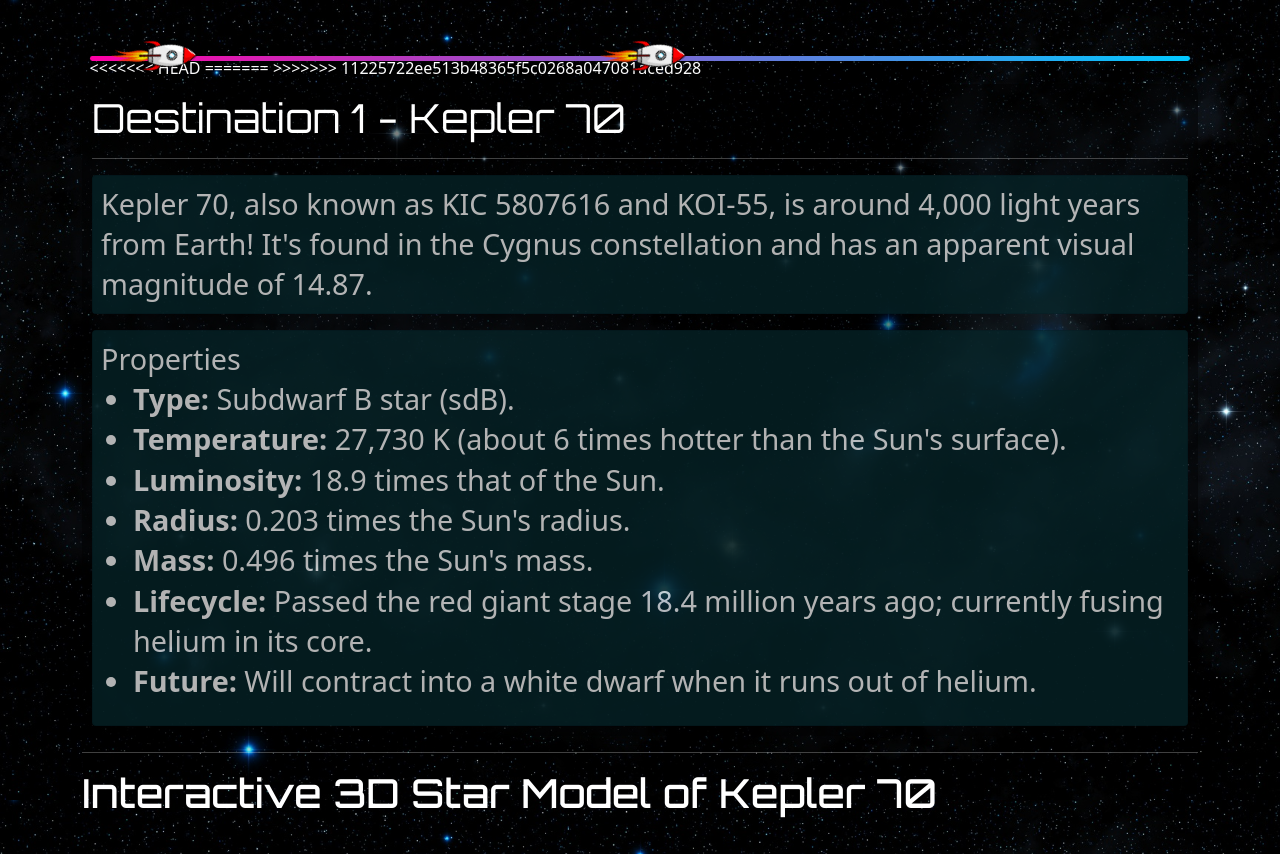
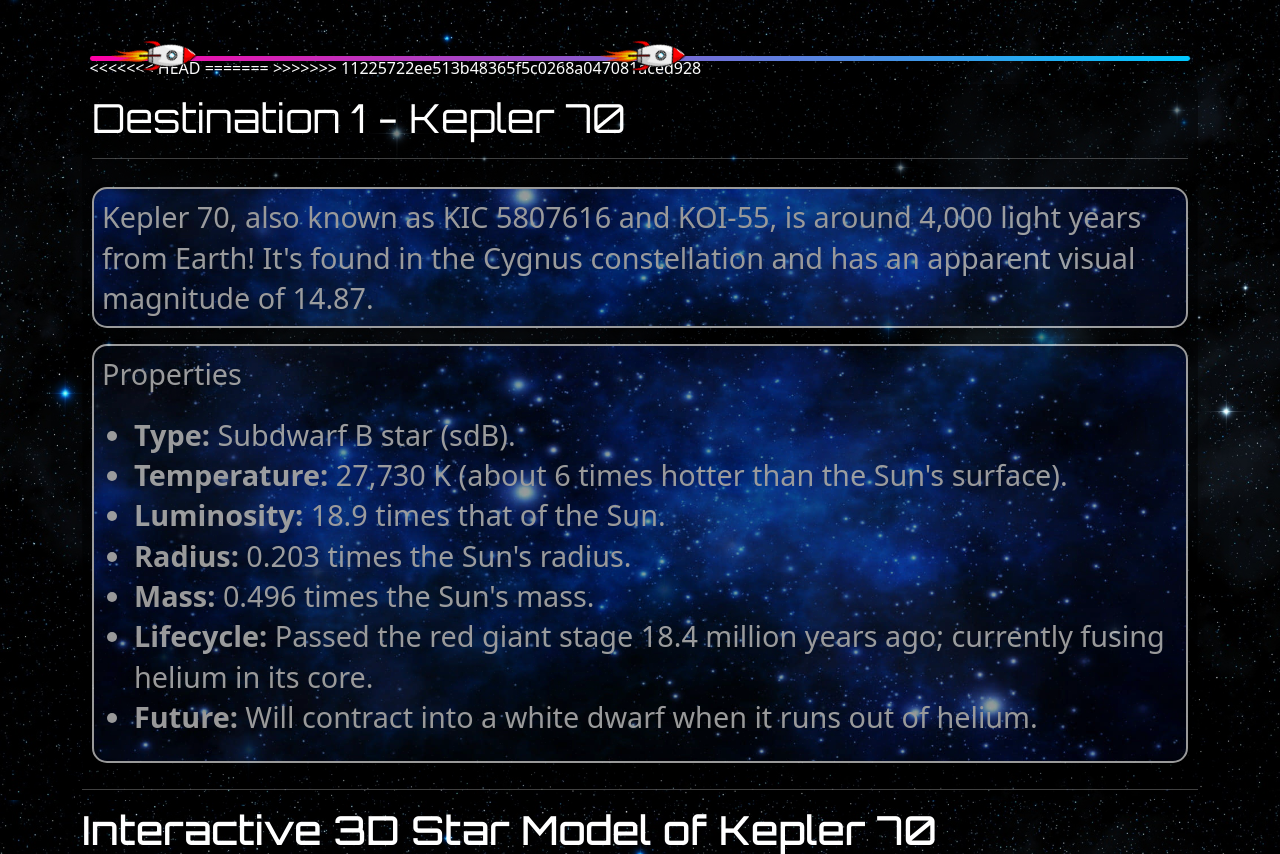
Before and after one commit to fireheartjerry/Orbitopia, a Flask app: page /story/1.1 in a window 1280 px wide. Shown: the top 854 px of the page. Run offline with Flask 3, Linux system fonts and the light colour scheme; some libraries are stand-ins or nearby versions; grey boxes are pictures that could not be loaded.

Commit message:
edit css

```diff
--- a/src/static/style.css
+++ b/src/static/style.css
@@ -69,14 +69,35 @@ h1 {
     background-color: #06272c !important; /* Dark, space-like */
 }
 
+
+/* Space-like Background */
+.bg-space {
+    background-color: #06272c; /* Dark, space-like */
+}
+
+/* Card Styles */
+.card {
+    gap: 20px !important;
+    padding: 20px !important;
+    background: url('/static/cardbg.jpg') no-repeat center center !important;
+    background-size: cover !important;
+    backdrop-filter: blur(10px) saturate(150%) !important;
+    border-radius: 15px !important;
+    box-shadow: 0 4px 10px rgba(0, 0, 0, 0.4);
+    margin-top: 1em;
+    transition: transform 0.3s ease !important;
+    opacity: 0.6 !important;
+    border: 2px solid white !important;
+}
+
 .card:hover {
-    transform: scale(1.03);
-    color: white !important;
-    background: linear-gradient(135deg, #115c67, #0a3c44) !important;
+    transform: scale(1.02); /* Scale and slight rotation for depth */
+    color: white; /* White text on hover */
+    box-shadow: 0 25px 50px rgba(0, 0, 0, 0.5); /* Enhanced shadow on hover */
+    cursor: pointer; /* Pointer cursor on hover */
     opacity: 1 !important;
-    box-shadow: 0 20px 40px rgba(0, 0, 0, 0.5);
-    cursor: pointer;
 }
+
 
 /* Transition for Text Cards */
 .t-card {
@@ -118,7 +139,6 @@ h1 {
     z-index: 9999;
     padding: 15px 30px;
     background: linear-gradient(135deg, #00c8ff, #ff00a5);
-    color: white;
     color: white !important;
     font-size: 1.2em;
     border: none;
```
